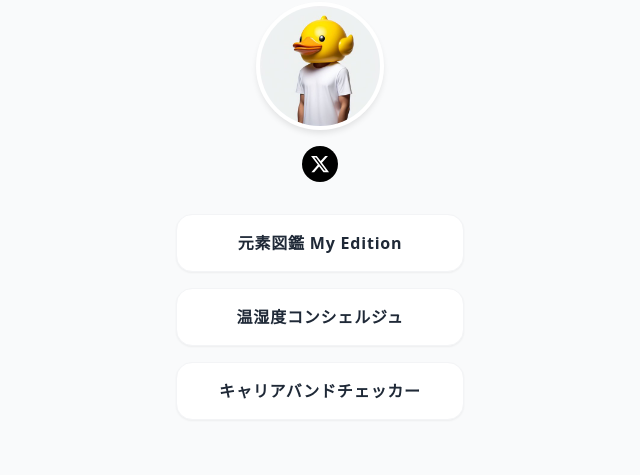
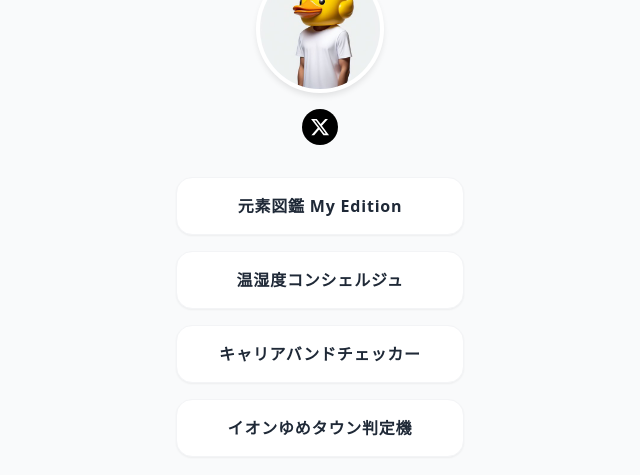
Before and after one commit to furoguchannel-del/ToyBox, a plain HTML site: page index.html in a window 1280 px wide. Shown: the part 217-692 px from the top of the page, without its empty margins (320-960 px from the left). Drawn offline with nearby package versions, Linux system fonts and the light colour scheme.

Commit message:
イオンゆめタウン判定機

```diff
--- a/index.html
+++ b/index.html
@@ -70,6 +70,9 @@
             <a href="band_checker/band_checker.html" class="block w-full py-4 px-6 bg-white border border-gray-100 rounded-2xl shadow-sm hover:shadow-md hover:-translate-y-0.5 transition-all duration-200 text-gray-800 font-semibold tracking-wider">
                 キャリアバンドチェッカー
             </a>
+            <a href="aeon_or_yume/aeon_or_yume.html" class="block w-full py-4 px-6 bg-white border border-gray-100 rounded-2xl shadow-sm hover:shadow-md hover:-translate-y-0.5 transition-all duration-200 text-gray-800 font-semibold tracking-wider">
+                イオンゆめタウン判定機
+            </a>
         </div>
     </div>
 
```
